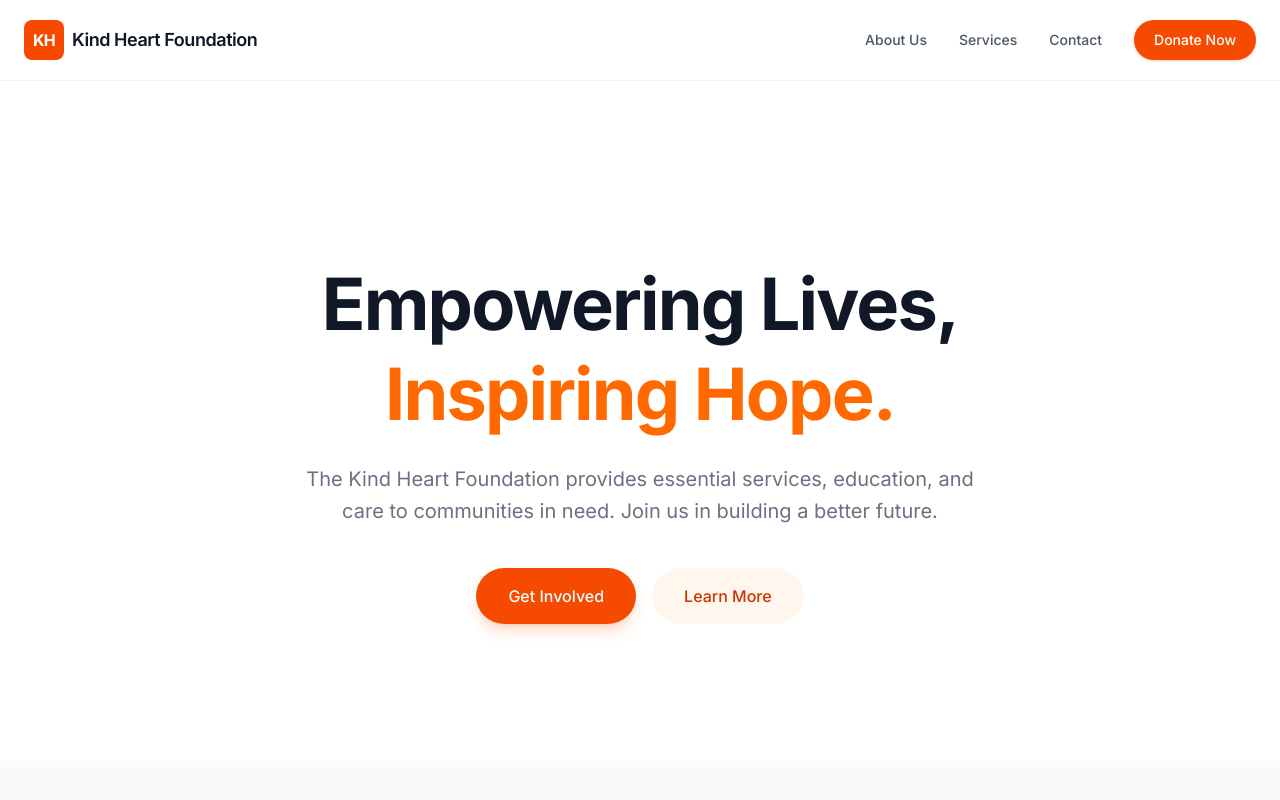
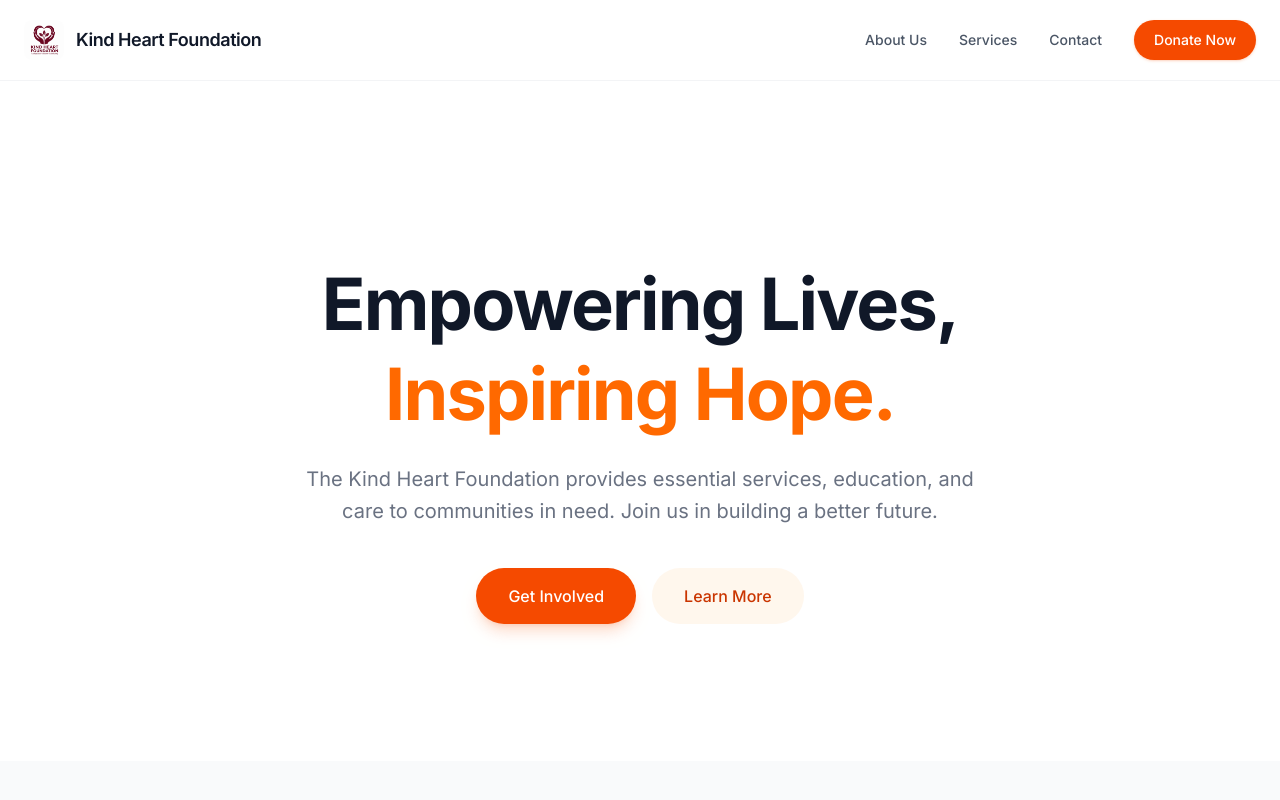
Before and after one commit to charanteja-k/kindheartfoundation_basic, a Next.js app: page / in a window 1280 px wide. Shown: the top 800 px of the page. Built offline with nearby package versions, Linux system fonts and the light colour scheme.

Commit message:
added company logo

```diff
--- a/src/components/Footer.tsx
+++ b/src/components/Footer.tsx
@@ -1,16 +1,22 @@
+import Image from "next/image";
+
 export default function Footer() {
   return (
     <footer className="bg-gray-50 border-t border-gray-100 py-12 md:py-20 mt-20">
       <div className="container mx-auto px-6 grid grid-cols-1 md:grid-cols-4 gap-12 text-sm text-gray-500">
 
         <div className="md:col-span-2">
-          <div className="flex items-center gap-2 mb-4">
-            <div className="w-8 h-8 bg-orange-600 rounded-md flex items-center justify-center text-white font-bold tracking-tighter">
-              KH
-            </div>
-            <span className="font-semibold text-gray-900">
-              Kind Heart Foundation
-            </span>
+          <div className="flex items-center gap-3 mb-4">
+             <Image
+                src="/kindheartfoundation.jpg"
+                alt="Kind Heart Foundation Logo"
+                width={32}
+                height={32}
+                className="rounded-md object-cover"
+              />
+              <span className="font-semibold text-gray-900 text-base">
+                Kind Heart Foundation
+              </span>
           </div>
           <p className="max-w-xs leading-relaxed">
             Providing essential services and care to people in need. Building a better, kinder future together.
--- a/src/components/Navbar.tsx
+++ b/src/components/Navbar.tsx
@@ -1,14 +1,19 @@
 import Link from "next/link";
+import Image from "next/image";
 
 export default function Navbar() {
   return (
     <header className="sticky top-0 z-50 w-full backdrop-blur-md bg-white/70 border-b border-gray-100 transition-all duration-300">
       <div className="container mx-auto px-6 h-20 flex items-center justify-between">
-        {/* Placeholder for Logo */}
-        <Link href="/" className="flex items-center gap-2 group">
-          <div className="w-10 h-10 bg-orange-600 rounded-lg flex items-center justify-center text-white font-bold tracking-tighter group-hover:bg-orange-700 transition-colors">
-            KH
-          </div>
+        {/* Logo */}
+        <Link href="/" className="flex items-center gap-3 group">
+          <Image
+            src="/kindheartfoundation.jpg"
+            alt="Kind Heart Foundation Logo"
+            width={40}
+            height={40}
+            className="rounded-lg object-cover group-hover:opacity-90 transition-opacity"
+          />
           <span className="font-semibold text-lg tracking-tight text-gray-900">
             Kind Heart Foundation
           </span>
```
Also changed, not shown: kindhearfoundation Background Removed.png (added), public/kindheartfoundation.jpg (added).
